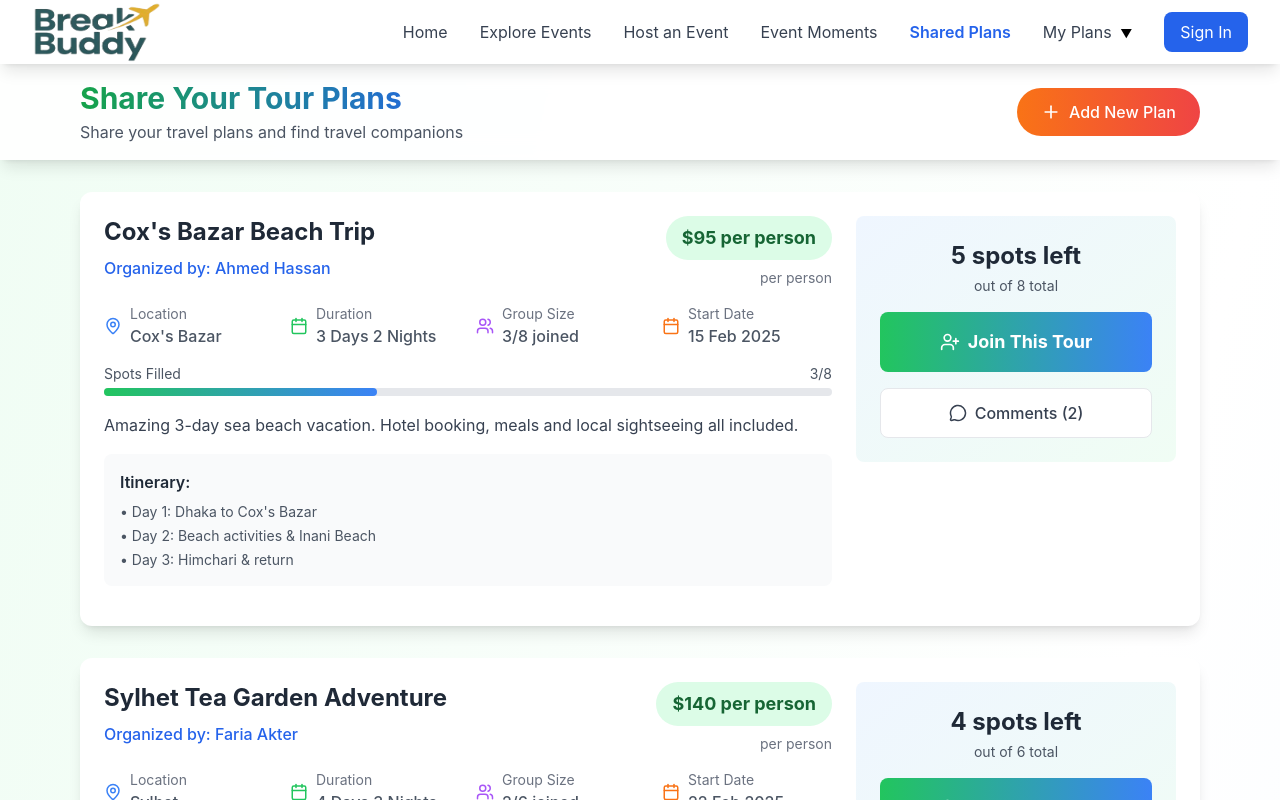
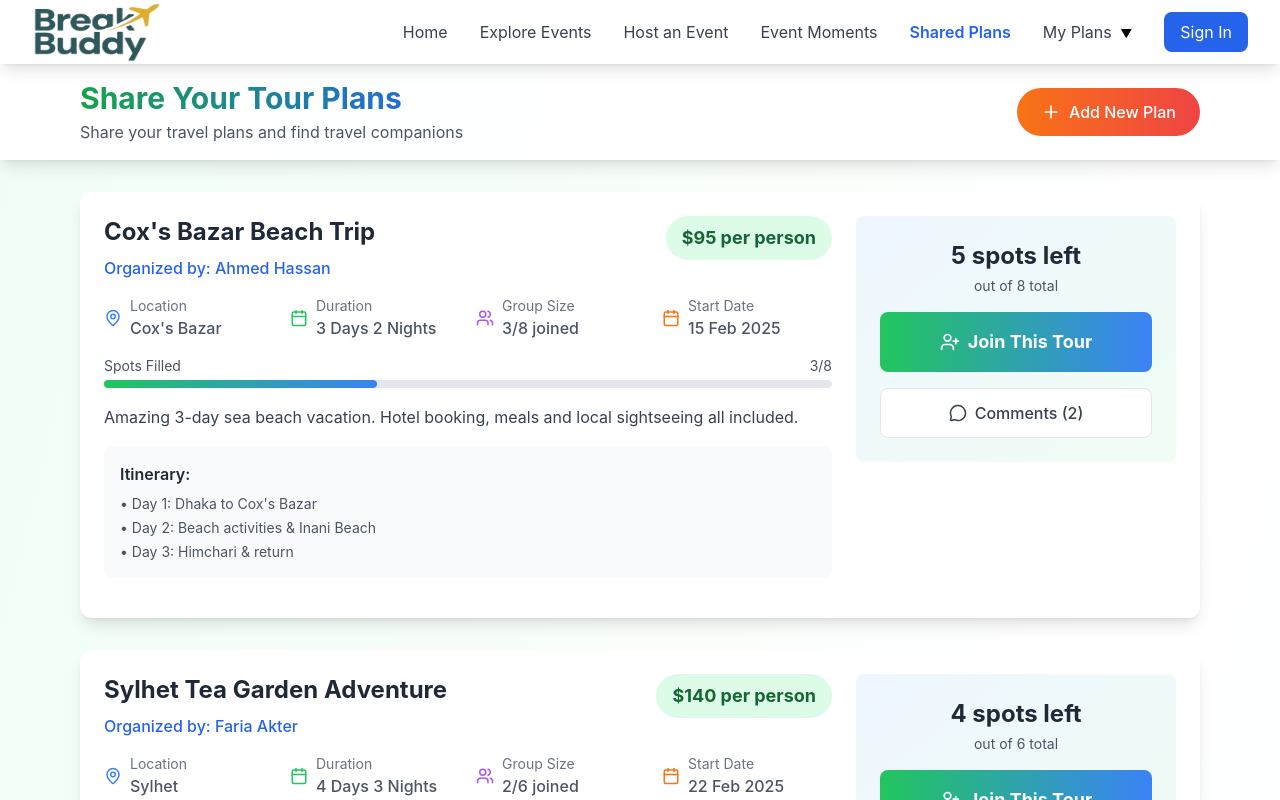
Before and after one commit to hasanulhasan/event-management, a React (Create React App) app: page /SharedPlans in a window 1280 px wide. Shown: the top 800 px of the page. Built offline with nearby package versions, Linux system fonts and the light colour scheme.

Commit message:
navbar something changed

```diff
--- a/src/components/Layout/Navbar.js
+++ b/src/components/Layout/Navbar.js
@@ -216,12 +216,12 @@
             >
               Blog Travel Tips
             </a> */}
-            <a
+            {user && <a
               href="/dashboard"
               className="block px-3 py-2 text-gray-700 hover:text-blue-600"
             >
               Dashboard
-            </a>
+            </a>}
             {user ? (
               <button
                 onClick={handleLogout}
--- a/src/pages/SharedPlans.js
+++ b/src/pages/SharedPlans.js
@@ -332,7 +332,6 @@
                         <div className="bg-green-100 text-green-800 px-4 py-2 rounded-full font-bold text-lg mb-2">
                           {plan.budget}
                         </div>
-                        <div className="text-sm text-gray-500">per person</div>
                       </div>
                     </div>
 
```
